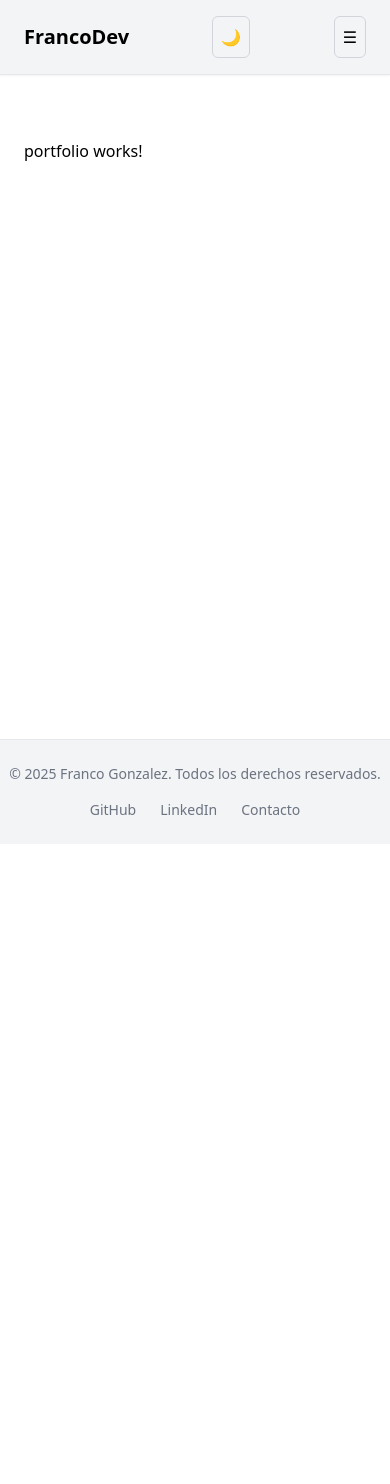
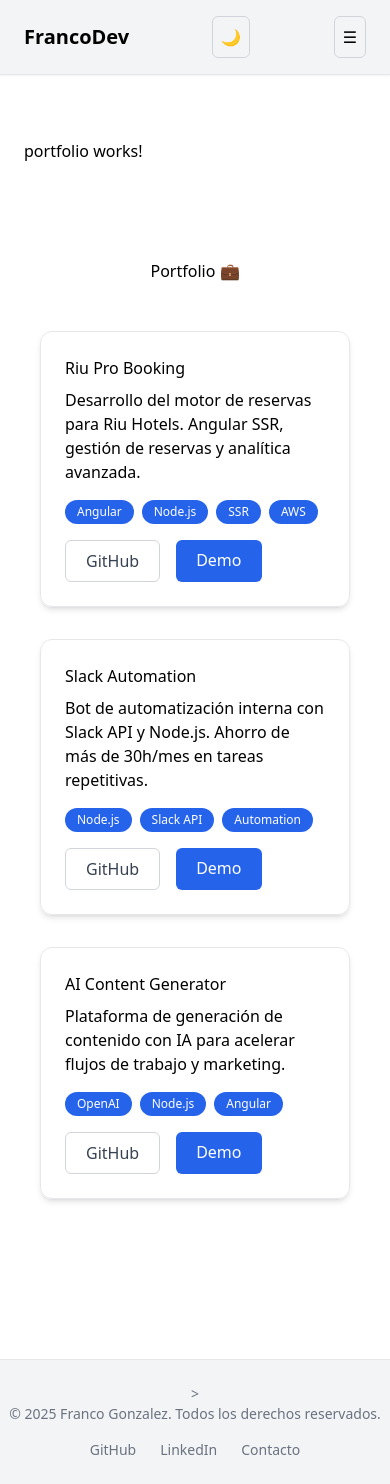
Before and after one commit to Franncogonza/francog.dev, an Angular app: page /portfolio in a window 390 px wide. Before the commit the page ends 844 px from the top, so only its background shows below. Built offline with nearby package versions, Linux system fonts and the light colour scheme.

Commit message:
feat: secciones Home, Portfolio, About y Contact completas + dark mode + responsive premium

```diff
--- a/src/app/layout/main-layout/main-layout.component.html
+++ b/src/app/layout/main-layout/main-layout.component.html
@@ -55,8 +55,9 @@
 
   <!-- FOOTER -->
   <footer
-    class="py-6 border-t border-gray-200 dark:border-gray-700 bg-gray-100 dark:bg-gray-900 text-center text-sm text-muted"
+    class="py-6 border-t border-gray-200 dark:border-gray-700 bg-gray-100 dark:bg-gray-900 text-center text-sm text-gray-500 dark:text-gray-400"
   >
+    >
     <div class="flex flex-col sm:flex-row justify-center items-center gap-4">
       <p>© 2025 Franco Gonzalez. Todos los derechos reservados.</p>
 
--- a/src/app/pages/about/about.component.html
+++ b/src/app/pages/about/about.component.html
@@ -1 +1,41 @@
-<p>about works!</p>
+<section class="container py-24">
+  <h1 class="heading-lg text-center mb-8">Sobre mí 👨‍💻</h1>
+
+  <div class="flex flex-col-reverse lg:flex-row items-center gap-12">
+    <!-- Texto -->
+    <div class="flex-1">
+      <p class="text-base mb-4">
+        Soy Franco Gonzalez, desarrollador Full-Stack con foco en Angular + Node.js + IA. Me
+        apasiona automatizar, escalar sistemas y construir productos con impacto real.
+      </p>
+      <p class="text-base mb-4">
+        Más de 5 años de experiencia creando soluciones digitales. Actualmente trabajando en Riu
+        Hotels desarrollando su motor de reservas global.
+      </p>
+      <p class="text-base mb-4">
+        Mi misión es simple: crear tecnología que simplifique, potencie y transforme procesos.
+      </p>
+
+      <h2 class="heading-md mt-6 mb-2">Habilidades Técnicas 🛠️</h2>
+      <div class="flex flex-wrap gap-3">
+        <span class="badge">Angular</span>
+        <span class="badge">Node.js</span>
+        <span class="badge">NestJS</span>
+        <span class="badge">TypeScript</span>
+        <span class="badge">PostgreSQL</span>
+        <span class="badge">MongoDB</span>
+        <span class="badge">AWS</span>
+        <span class="badge">OpenAI</span>
+      </div>
+    </div>
+
+    <!-- Imagen -->
+    <div class="flex-1 flex justify-center">
+      <img
+        src="profile-franco.jpeg"
+        alt="Franco Gonzalez"
+        class="w-56 h-56 rounded-full object-cover shadow-xl border-4 border-white dark:border-gray-700"
+      />
+    </div>
+  </div>
+</section>
--- a/src/app/pages/contact/contact.component.html
+++ b/src/app/pages/contact/contact.component.html
@@ -1 +1,52 @@
-<p>contact works!</p>
+<section class="container py-24">
+  <h1 class="heading-lg text-center mb-8">Contacto 📞</h1>
+
+  <div class="max-w-2xl mx-auto">
+    <form
+      action="https://formsubmit.co/tu-email@gmail.com"
+      method="POST"
+      class="bg-white/70 dark:bg-gray-900/70 backdrop-blur-md p-8 rounded-xl border border-gray-200 dark:border-gray-700 shadow-md"
+    >
+      <!-- Hidden to disable captcha and redirect -->
+      <input type="hidden" name="_captcha" value="false" />
+      <input type="hidden" name="_next" value="https://tu-dominio.com/gracias" />
+
+      <div class="mb-4">
+        <label class="block mb-1 font-medium" for="name">Nombre</label>
+        <input
+          type="text"
+          id="name"
+          name="name"
+          required
+          class="w-full px-4 py-2 rounded-md border border-gray-300 dark:border-gray-700 bg-white dark:bg-gray-800"
+        />
+      </div>
+
+      <div class="mb-4">
+        <label class="block mb-1 font-medium" for="email">Email</label>
+        <input
+          type="email"
+          id="email"
+          name="email"
+          required
+          class="w-full px-4 py-2 rounded-md border border-gray-300 dark:border-gray-700 bg-white dark:bg-gray-800"
+        />
+      </div>
+
+      <div class="mb-4">
+        <label class="block mb-1 font-medium" for="message">Mensaje</label>
+        <textarea
+          id="message"
+          name="message"
+          rows="5"
+          required
+          class="w-full px-4 py-2 rounded-md border border-gray-300 dark:border-gray-700 bg-white dark:bg-gray-800"
+        ></textarea>
+      </div>
+
+      <div class="flex justify-center">
+        <button type="submit" class="btn">Enviar Mensaje</button>
+      </div>
+    </form>
+  </div>
+</section>
--- a/src/app/pages/home/home.component.html
+++ b/src/app/pages/home/home.component.html
@@ -3,21 +3,60 @@
   <div class="flex-1 text-center lg:text-left">
     <h1 class="heading-xl">Hola, soy Franco 👋</h1>
     <p class="text-base mb-6">
-      Full-Stack Angular + Node.js + IA.<br />
-      Apasionado por automatizar, escalar y crear valor real.
+      <strong>Full-Stack Angular + Node.js + IA.</strong><br />
+      Apasionado por automatizar, escalar y crear valor real.<br />
+      Desarrollador frontend especializado en Angular, backend con Node.js y experto en IA aplicada.
     </p>
-    <div class="flex gap-4 justify-center lg:justify-start">
+    <div class="flex flex-col sm:flex-row gap-4 justify-center lg:justify-start">
       <a routerLink="/portfolio" class="btn">Ver Portfolio</a>
       <a routerLink="/contact" class="btn btn-secondary">Contactar</a>
     </div>
   </div>
 
   <!-- Imagen -->
-  <div class="flex-1">
+  <div class="flex-1 flex justify-center">
     <img
       src="/profile-franco.jpeg"
       alt="Foto de Franco"
-      class="w-64 h-64 rounded-full object-cover shadow-xl mx-auto"
+      class="w-56 h-56 rounded-full object-cover shadow-xl border-4 border-white dark:border-gray-700"
     />
   </div>
 </section>
+
+<section class="container py-24">
+  <h2 class="heading-lg text-center mb-12">Lo que hago 🚀</h2>
+  <div class="grid grid-cols-1 sm:grid-cols-2 lg:grid-cols-3 gap-8">
+    <!-- Card 1 -->
+    <div
+      class="bg-white/60 dark:bg-gray-900/60 backdrop-blur-md p-6 rounded-xl border border-gray-200 dark:border-gray-700 shadow-md hover:scale-105 transition"
+    >
+      <h3 class="heading-md mb-2">Frontend Premium</h3>
+      <p class="text-base">
+        Aplicaciones frontend robustas, performantes y accesibles con Angular y arquitectura
+        escalable.
+      </p>
+    </div>
+
+    <!-- Card 2 -->
+    <div
+      class="bg-white/60 dark:bg-gray-900/60 backdrop-blur-md p-6 rounded-xl border border-gray-200 dark:border-gray-700 shadow-md hover:scale-105 transition"
+    >
+      <h3 class="heading-md mb-2">Backend Eficiente</h3>
+      <p class="text-base">
+        APIs escalables y seguras con Node.js, NestJS o Express, integradas con bases de datos SQL y
+        NoSQL.
+      </p>
+    </div>
+
+    <!-- Card 3 -->
+    <div
+      class="bg-white/60 dark:bg-gray-900/60 backdrop-blur-md p-6 rounded-xl border border-gray-200 dark:border-gray-700 shadow-md hover:scale-105 transition"
+    >
+      <h3 class="heading-md mb-2">IA Aplicada</h3>
+      <p class="text-base">
+        Automatización de procesos, generación de contenido, optimización con IA y chatbots
+        inteligentes.
+      </p>
+    </div>
+  </div>
+</section>
--- a/src/app/pages/portfolio/portfolio.component.html
+++ b/src/app/pages/portfolio/portfolio.component.html
@@ -1 +1,65 @@
 <p>portfolio works!</p>
+<section class="container py-24">
+  <h1 class="heading-lg text-center mb-12">Portfolio 💼</h1>
+  <div class="grid grid-cols-1 sm:grid-cols-2 lg:grid-cols-3 gap-8">
+    <!-- Proyecto -->
+    <div
+      class="bg-white/60 dark:bg-gray-900/60 backdrop-blur-md p-6 rounded-xl border border-gray-200 dark:border-gray-700 shadow-md hover:scale-105 transition"
+    >
+      <h2 class="heading-md mb-2">Riu Pro Booking</h2>
+      <p class="text-base mb-4">
+        Desarrollo del motor de reservas para Riu Hotels. Angular SSR, gestión de reservas y
+        analítica avanzada.
+      </p>
+      <div class="flex flex-wrap gap-2 mb-4">
+        <span class="badge">Angular</span>
+        <span class="badge">Node.js</span>
+        <span class="badge">SSR</span>
+        <span class="badge">AWS</span>
+      </div>
+      <div class="flex gap-4">
+        <a href="https://github.com/" target="_blank" class="btn btn-secondary">GitHub</a>
+        <a href="#" target="_blank" class="btn">Demo</a>
+      </div>
+    </div>
+
+    <!-- Otro Proyecto -->
+    <div
+      class="bg-white/60 dark:bg-gray-900/60 backdrop-blur-md p-6 rounded-xl border border-gray-200 dark:border-gray-700 shadow-md hover:scale-105 transition"
+    >
+      <h2 class="heading-md mb-2">Slack Automation</h2>
+      <p class="text-base mb-4">
+        Bot de automatización interna con Slack API y Node.js. Ahorro de más de 30h/mes en tareas
+        repetitivas.
+      </p>
+      <div class="flex flex-wrap gap-2 mb-4">
+        <span class="badge">Node.js</span>
+        <span class="badge">Slack API</span>
+        <span class="badge">Automation</span>
+      </div>
+      <div class="flex gap-4">
+        <a href="https://github.com/" target="_blank" class="btn btn-secondary">GitHub</a>
+        <a href="#" target="_blank" class="btn">Demo</a>
+      </div>
+    </div>
+
+    <!-- Otro Proyecto -->
+    <div
+      class="bg-white/60 dark:bg-gray-900/60 backdrop-blur-md p-6 rounded-xl border border-gray-200 dark:border-gray-700 shadow-md hover:scale-105 transition"
+    >
+      <h2 class="heading-md mb-2">AI Content Generator</h2>
+      <p class="text-base mb-4">
+        Plataforma de generación de contenido con IA para acelerar flujos de trabajo y marketing.
+      </p>
+      <div class="flex flex-wrap gap-2 mb-4">
+        <span class="badge">OpenAI</span>
+        <span class="badge">Node.js</span>
+        <span class="badge">Angular</span>
+      </div>
+      <div class="flex gap-4">
+        <a href="https://github.com/" target="_blank" class="btn btn-secondary">GitHub</a>
+        <a href="#" target="_blank" class="btn">Demo</a>
+      </div>
+    </div>
+  </div>
+</section>
--- a/src/styles.scss
+++ b/src/styles.scss
@@ -28,4 +28,8 @@
   .text-muted {
     @apply text-gray-500 dark:text-gray-400;
   }
+
+  .badge {
+    @apply bg-blue-600 text-white text-xs px-3 py-1 rounded-full;
+  }
 }
```
